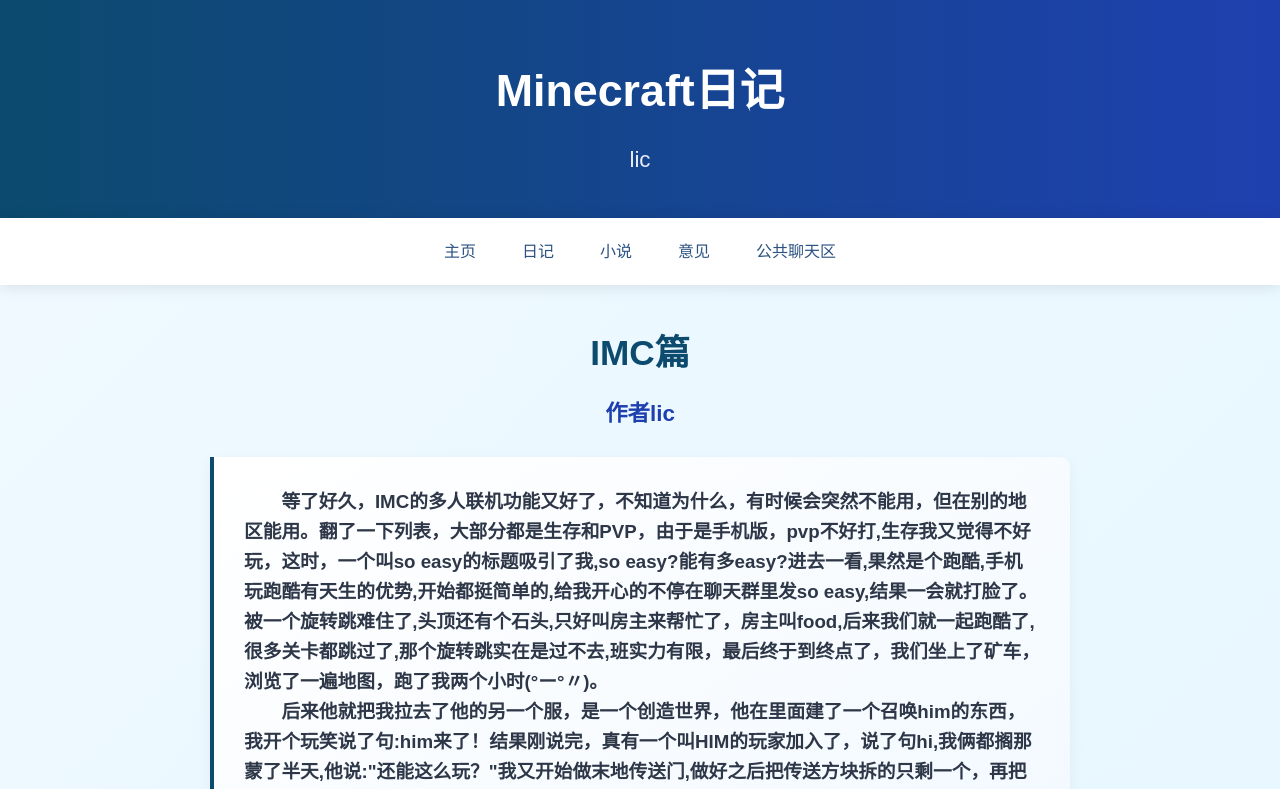
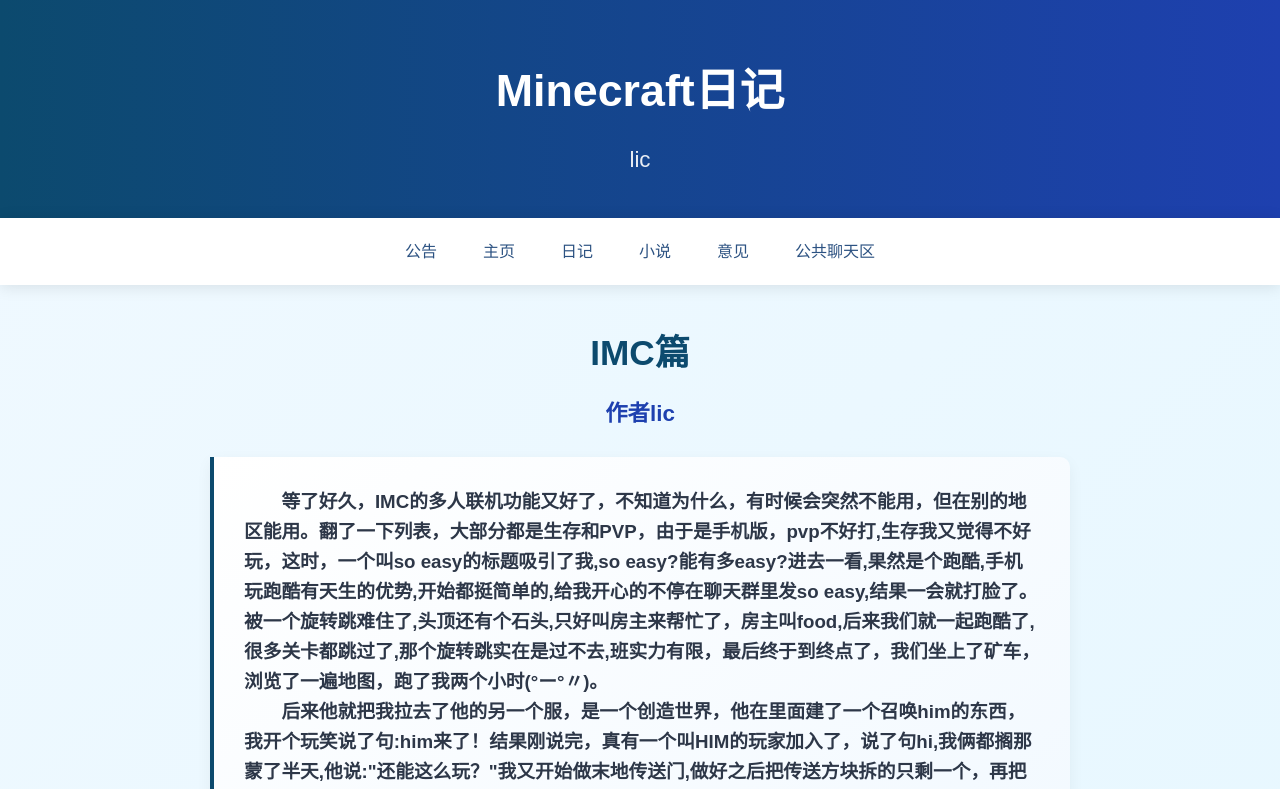
Before and after one commit to mckazjd/mckazjd.github.io, a plain HTML site: page papers.html in a window 1280 px wide. Shown: the top 789 px of the page. Drawn offline with Linux system fonts and the light colour scheme.

Commit message:
Update papers.html

```diff
--- a/papers.html
+++ b/papers.html
@@ -17,6 +17,7 @@
 
   <nav>
     <ul>
+    <a href="notice.html">公告</a>
     <a href="mcfan.cc.cd" target="_blank">主页</a>
     <a href="papers.html" target="_blank">日记</a>
     <a href="dayli.html" target="_blank">小说</a>
```
